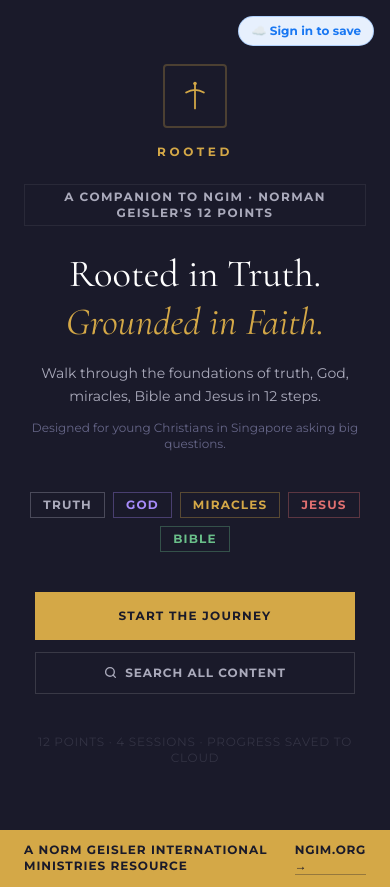
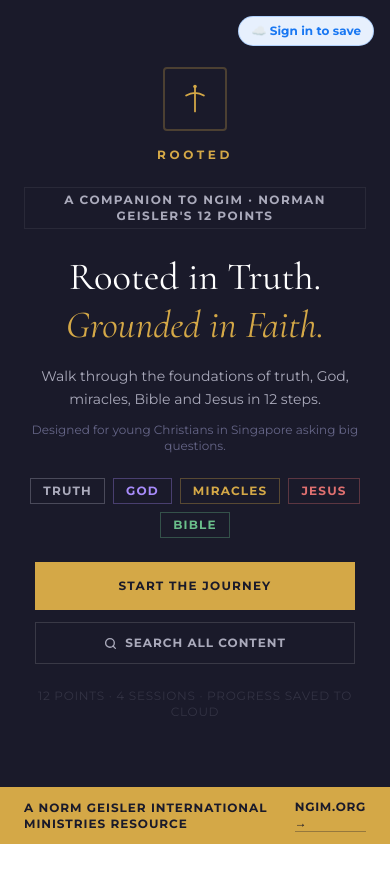
Before and after one commit to kwanray/rooted-app, a Next.js app: page / in a window 390 px wide. Both pictures are taken after a click on the button "CONTINUE WITHOUT SIGNING IN →". After the commit the page ends 844 px from the top, so only its background shows below. Built offline with nearby package versions, Linux system fonts and the light colour scheme; no server answers.

Commit message:
fix: reduce Welcome hero padding so NGIM footer band is always visible on mobile

```diff
--- a/components/screens/Welcome.tsx
+++ b/components/screens/Welcome.tsx
@@ -12,7 +12,7 @@ export default function Welcome({ onStart, onResume, onSearch, hasProgress }: Pr
     <div className="min-h-screen flex flex-col animate-fade-in" style={{ background: '#1A1A2A' }}>
 
       {/* NGIM-style dark hero */}
-      <div className="flex flex-col items-center justify-center flex-1 px-6 py-16 text-center">
+      <div className="flex flex-col items-center justify-center flex-1 px-6 py-8 text-center">
 
         {/* Logo mark */}
         <div className="mb-6">
@@ -72,14 +72,14 @@ export default function Welcome({ onStart, onResume, onSearch, hasProgress }: Pr
           Walk through the foundations of truth, God, miracles, Bible and Jesus in 12 steps.
         </p>
         <p
-          className="max-w-sm mb-10 text-xs"
+          className="max-w-sm mb-6 text-xs"
           style={{ color: '#666688', fontFamily: 'Montserrat, sans-serif' }}
         >
           Designed for young Christians in Singapore asking big questions.
         </p>
 
         {/* NGIM trifecta pills */}
-        <div className="flex flex-wrap gap-2 justify-center mb-10">
+        <div className="flex flex-wrap gap-2 justify-center mb-6">
           {[
             { label: 'TRUTH',    color: '#AAAABB' },
             { label: 'GOD',      color: '#A78BFA' },
@@ -158,7 +158,7 @@ export default function Welcome({ onStart, onResume, onSearch, hasProgress }: Pr
           </button>
         </div>
 
-        <p className="mt-10 text-xs" style={{ color: '#333344', fontFamily: 'Montserrat, sans-serif', letterSpacing: '0.06em' }}>
+        <p className="mt-6 text-xs" style={{ color: '#333344', fontFamily: 'Montserrat, sans-serif', letterSpacing: '0.06em' }}>
           12 POINTS · 4 SESSIONS · PROGRESS SAVED TO CLOUD
         </p>
       </div>
```
